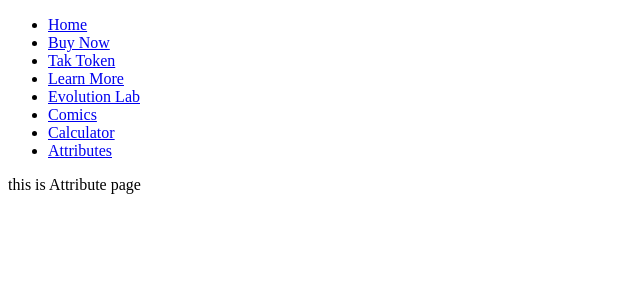
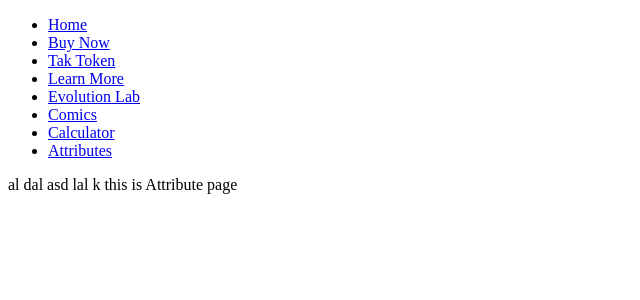
Before and after one commit to rambteech111/mooningmonkey, a React (Create React App) app: page /attribute in a window 1280 px wide. Shown: the top 300 px of the page, without its empty margins (0-640 px from the left). Built offline with nearby package versions, Linux system fonts and the light colour scheme.

Commit message:
Asdasd asd

```diff
--- a/src/component/pages/Attributes.js
+++ b/src/component/pages/Attributes.js
@@ -3,7 +3,7 @@ import React from 'react'
 function Attributes() {
     return (
         <div>
-                this is Attribute page
+               al dal asd lal k  this is Attribute page
         </div>
     )
 }
```
